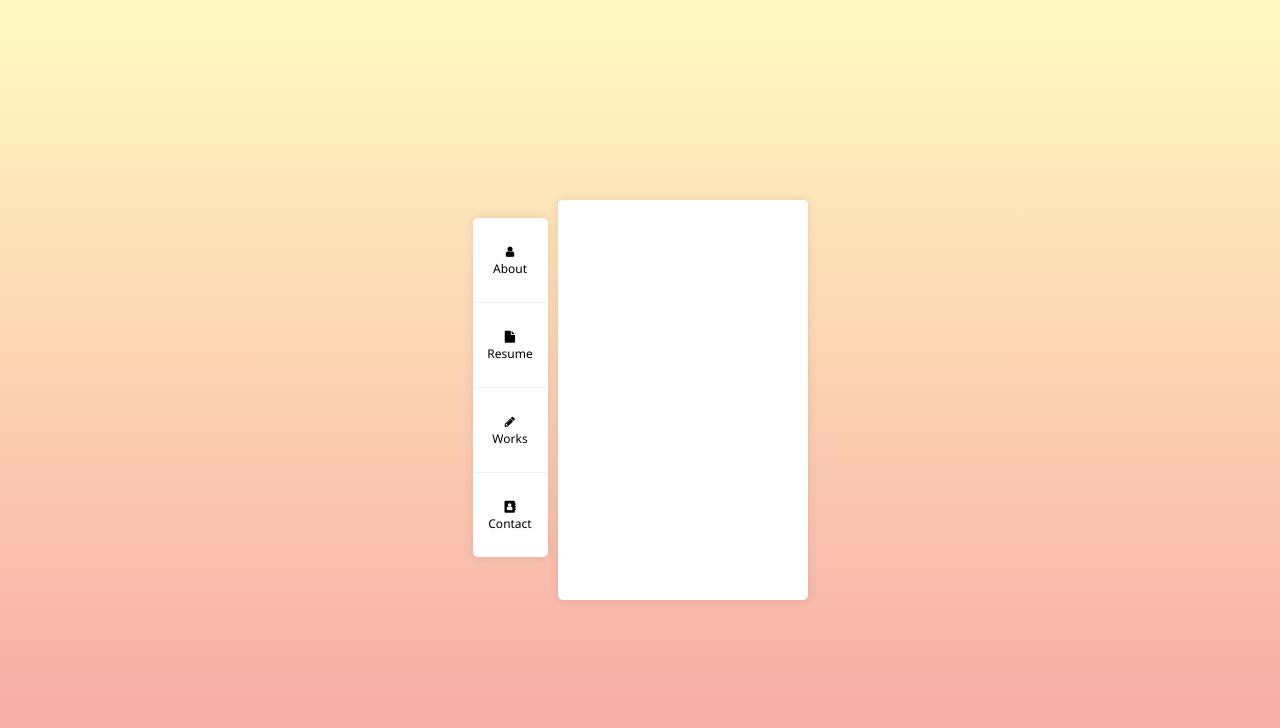
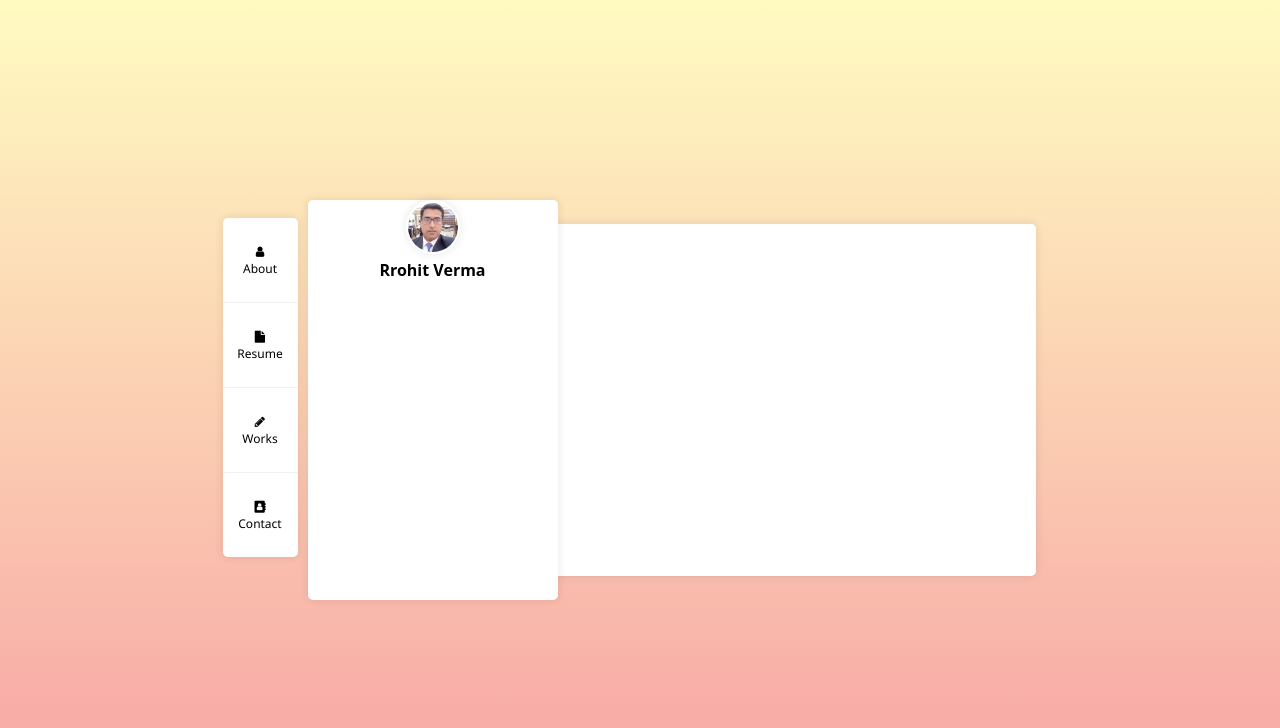
Before and after one commit to RrohitVerma/CV, a plain HTML site: page index.html in a window 1280 px wide. Drawn offline with Linux system fonts and the light colour scheme.

Commit message:
Add files via upload

```diff
--- a/CSS/Style.css
+++ b/CSS/Style.css
@@ -68,15 +68,42 @@ body{
     border:0;
   }
 
-
-.Shortinfo{
+.profileinfo{
     width:250px;
     height:400px;
     background-color: #fff;
     box-shadow: 0px 0px 10px rgb(0 0 0 / 10%);
     border-radius: 5px;
+    text-align: center;
 }
 
-.profile-image{
+.profimg{
+  text-align: center;
+}
+
+.profname{
+ font-family: system-ui, -apple-system, BlinkMacSystemFont, 'Segoe UI', Roboto, Oxygen, Ubuntu, Cantarell, 'Open Sans', 'Helvetica Neue', sans-serif;
+ font-size: 16px;
+ font-weight: bold;
 
 }
+
+.profimg img{
+    border: 2px solid rgb(255, 255, 255);
+    box-shadow: 0px 0px 10px rgb(0 0 0 / 10%);
+    border-radius: 100%;
+    width: 50px;
+    height: 50px;
+
+}
+
+.description{
+  width: 500px;
+  height: 352px;
+  background-color: #fff;
+  box-shadow: 0px 0px 10px rgb(0 0 0 / 10%);
+  border-radius: 5px;
+  z-index: -1;
+  position: relative;
+  right: 22px;
+}
--- a/index.html
+++ b/index.html
@@ -1,3 +1,4 @@
+<!DOCTYPE html>
 <html lang="en">
 <head>
     <meta charset="UTF-8">
@@ -39,17 +40,21 @@
             </div>
         </header>
 
-        <section class="Shortinfo">
-            <div class="profile-image">
-                <img src="" alt="" />
-
+        <section class="profileinfo">
+            <div class="profimg">
+                <img src="Images/rohit.jpeg" alt="" />
+            </div>
+            <div class="profname">
+                Rrohit Verma
             </div>
         </section>
 
-        <footer>
+        <section class="description">
 
-        </footer>
-    </section>
+        </section>
+
+
+      </section>
     <script>
 
 
```
